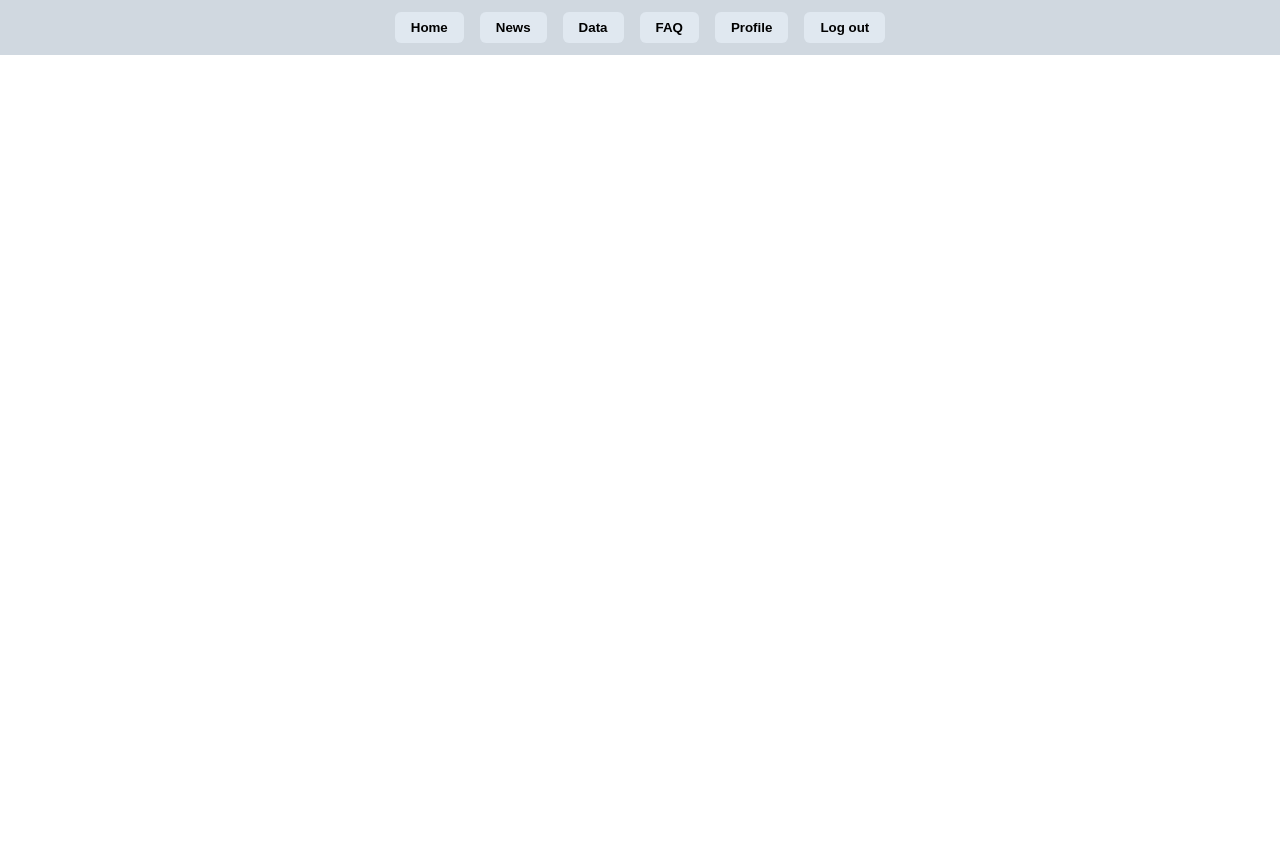
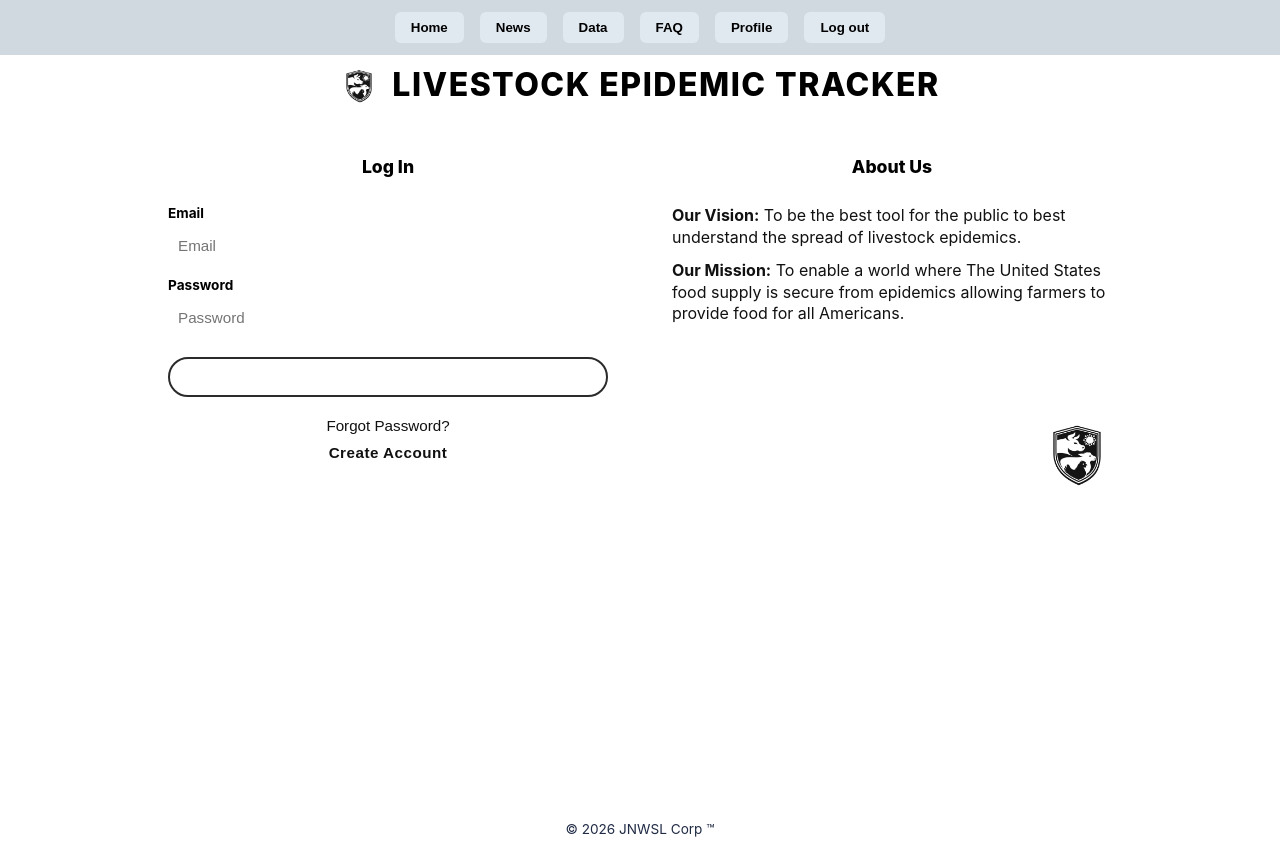
Before and after one commit to JB-3000/Spring_2026_Software_Engineering_Project, a React (Create React App) app in the folder frontend/: page /login in a window 1280 px wide. Before the commit the page ends 800 px from the top, so only its background shows below. Built offline with nearby package versions, Linux system fonts and the light colour scheme.

Commit message:
LoginPage FrontEnd now works

```diff
--- a/frontend/src/App.js
+++ b/frontend/src/App.js
@@ -6,6 +6,7 @@ import HomePage from './homepage/Homepage';
 import News from './News';
 import Data from './Data';
 import FAQ from './Faq';
+import LoginPage from './pages/LoginPage';
 //import Profile from 'pages/ViewProfile';
 
 function App() {
@@ -14,10 +15,11 @@ function App() {
       <Navbar />  {/* Always visible */}
 
       <Routes>
-        <Route path="/" element={<HomePage />} />
+        <Route path="/login" element={<LoginPage />} />
+        <Route path="/Home" element={<HomePage />} />
         <Route path="/news" element={<News />} />
         <Route path="/data" element={<Data />} />
-        <Route path="/Faq" element={<FAQ />} />
+        <Route path="/faq" element={<FAQ />} />
 
       </Routes>
     </div>
--- /dev/null
+++ b/frontend/src/components/SiteFooter.css
@@ -0,0 +1,17 @@
+.site-footer {
+	margin: 0;
+	background: var(--header-gray); /* match header shading */
+}
+
+.site-footer__rule {
+	height: 4px;
+	background: var(--primary);
+	width: 100%;
+}
+
+.site-footer__text {
+	text-align: center;
+	font-size: 0.85rem;
+	color: #1f2a44;
+	padding: 12px 0 18px 0;
+}
--- /dev/null
+++ b/frontend/src/components/SiteFooter.js
@@ -0,0 +1,11 @@
+import React from "react";
+import "./SiteFooter.css";
+
+export default function SiteFooter() {
+	return (
+		<footer className="site-footer">
+			<div className="site-footer__rule" />
+			<div className="site-footer__text">© 2026 JNWSL Corp ™</div>
+		</footer>
+	);
+}
--- /dev/null
+++ b/frontend/src/components/SiteHeader.css
@@ -0,0 +1,37 @@
+.site-header {
+	padding: 0;
+	margin: 0;
+	background: #fff;
+}
+
+.site-header__inner {
+	display: flex;
+	align-items: center;
+	justify-content: center; /* centers logo+title group */
+	gap: 14px;
+	padding: 10px 16px;
+	background: var(--header-gray);
+}
+
+.site-header__logo {
+	width: 38px;
+	height: 38px;
+	display: block;
+	object-fit: contain;
+}
+
+.site-header__title {
+	margin: 0;
+	font-size: 2rem;
+	letter-spacing: 1.5px;
+	font-weight: 800;
+	color: #000;
+	text-transform: uppercase;
+	text-align: center;
+}
+
+.site-header__rule {
+	height: 4px;            /* match figma thickness */
+	background: var(--primary);
+	width: 100%;
+}
--- /dev/null
+++ b/frontend/src/components/SiteHeader.js
@@ -0,0 +1,20 @@
+import React from "react";
+import "./SiteHeader.css";
+import Logo from "../LivestockEpidemicTracker.jpeg";
+
+export default function SiteHeader() {
+	return (
+		<header className="site-header">
+			<div className="site-header__inner">
+				<img
+					className="site-header__logo"
+					src={Logo}
+					alt="Livestock Epidemic Tracker logo"
+				/>
+				<h1 className="site-header__title">LIVESTOCK EPIDEMIC TRACKER</h1>
+			</div>
+
+			<div className="site-header__rule" />
+		</header>
+	);
+}
--- a/frontend/src/homepage.html
+++ b/frontend/src/homepage.html
@@ -1,3 +1,4 @@
+
 <!DOCTYPE html>
 <html lang="en">
 <head>
--- /dev/null
+++ b/frontend/src/pages/LoginPage.css
@@ -0,0 +1,155 @@
+.login-page {
+	min-height: 100vh;
+	display: flex;
+	flex-direction: column;
+	background: #fff;
+}
+
+.login-main {
+	flex: 1;
+	padding: 28px 16px;
+	display: flex;
+	justify-content: center;
+	align-items: flex-start;
+}
+
+.login-grid {
+	width: min(980px, 100%);
+	display: grid;
+	grid-template-columns: 1fr 1fr;
+	gap: 28px;
+	align-items: stretch;
+}
+
+/* Stack cards on mobile */
+@media (max-width: 820px) {
+	.login-grid {
+		grid-template-columns: 1fr;
+	}
+}
+
+.card {
+	display: flex;
+	flex-direction: column;
+	height: 100%;
+	background: var(--card-bg);
+	border: 2px solid var(--border);
+}
+
+/* Force BOTH cards to the same visual size like Figma */
+.card--fixed {
+	min-height: 360px; /* adjust if you want slightly taller */
+}
+
+.card__title {
+	background: var(--header-bar);
+	border-bottom: 2px solid var(--border);
+	text-align: center;
+	font-weight: 800;
+	padding: 10px 12px;
+	font-size: 1.1rem;
+}
+
+.login-form {
+	flex: 1;
+	padding: 18px 18px 14px 18px;
+	display: flex;
+	flex-direction: column;
+	gap: 14px;
+}
+
+.field {
+	display: flex;
+	flex-direction: column;
+	gap: 6px;
+}
+
+.field__label {
+	font-size: 0.85rem;
+	color: var(--muted);
+	font-weight: 700;
+}
+
+.field__input {
+	height: 36px;
+	border: 2px solid var(--border);
+	background: #fff;
+	padding: 0 10px;
+	font-size: 0.95rem;
+	outline: none;
+}
+
+.field__input:focus {
+	border-color: var(--primary);
+}
+
+.login-btn {
+	margin-top: 8px;
+	height: 40px;
+	border-radius: 999px;
+	border: 2px solid #2b2b2b;
+	background: var(--primary);
+	color: #fff;
+	font-weight: 800;
+	font-size: 1rem;
+	cursor: pointer;
+}
+
+.login-btn:hover {
+	background: var(--primary-dk);
+}
+
+.login-links {
+	display: flex;
+	flex-direction: column;
+	gap: 10px;
+	align-items: center;
+	padding-top: 6px;
+}
+
+.link-btn {
+	background: none;
+	border: none;
+	padding: 0;
+	color: #111;
+	cursor: pointer;
+	font-size: 0.95rem;
+}
+
+.link-btn:hover {
+	text-decoration: underline;
+}
+
+.link-btn--strong {
+	font-weight: 800;
+	letter-spacing: 0.5px;
+}
+
+/* About panel */
+.about {
+	flex: 1;
+	padding: 18px;
+	display: flex;
+	flex-direction: column;
+}
+
+.about p {
+	margin: 0 0 12px 0;
+	color: #111;
+	line-height: 1.35;
+}
+
+.about__logo {
+	margin-top: auto;
+	display: flex;
+	justify-content: flex-end;
+	padding-top: 10px;
+}
+
+/* Shrunk logo inside the About Us card */
+.about__shield-img {
+	width: 70px;
+	height: 70px;
+	object-fit: contain;
+	display: block;
+}
--- /dev/null
+++ b/frontend/src/pages/LoginPage.js
@@ -0,0 +1,103 @@
+import React, { useState } from "react";
+import SiteHeader from "../components/SiteHeader";
+import SiteFooter from "../components/SiteFooter";
+import "./LoginPage.css";
+
+import Logo from "../LivestockEpidemicTracker.jpeg";
+
+export default function LoginPage() {
+	const [email, setEmail] = useState("");
+	const [password, setPassword] = useState("");
+
+	const handleSubmit = (e) => {
+		e.preventDefault();
+		console.log("Login submit:", { email, password });
+	};
+
+	return (
+		<div className="login-page">
+			<SiteHeader />
+
+			<main className="login-main">
+				<div className="login-grid">
+					<section className="card card--fixed">
+						<div className="card__title">Log In</div>
+
+						<form className="login-form" onSubmit={handleSubmit}>
+							<label className="field">
+								<span className="field__label">Email</span>
+								<input
+									className="field__input"
+									type="email"
+									value={email}
+									onChange={(e) => setEmail(e.target.value)}
+									placeholder="Email"
+									autoComplete="email"
+									required
+								/>
+							</label>
+
+							<label className="field">
+								<span className="field__label">Password</span>
+								<input
+									className="field__input"
+									type="password"
+									value={password}
+									onChange={(e) => setPassword(e.target.value)}
+									placeholder="Password"
+									autoComplete="current-password"
+									required
+								/>
+							</label>
+
+							<button className="login-btn" type="submit">
+								Log In
+							</button>
+
+							<div className="login-links">
+								<button
+									type="button"
+									className="link-btn"
+									onClick={() => alert("Forgot password flow not implemented yet.")}
+								>
+									Forgot Password?
+								</button>
+
+								<button
+									type="button"
+									className="link-btn link-btn--strong"
+									onClick={() => alert("Create account flow not implemented yet.")}
+								>
+									Create Account
+								</button>
+							</div>
+						</form>
+					</section>
+
+					<section className="card card--fixed">
+						<div className="card__title">About Us</div>
+
+						<div className="about">
+							<p>
+								<strong>Our Vision:</strong> To be the best tool for the public to
+								best understand the spread of livestock epidemics.
+							</p>
+
+							<p>
+								<strong>Our Mission:</strong> To enable a world where The United
+								States food supply is secure from epidemics allowing farmers to
+								provide food for all Americans.
+							</p>
+
+							<div className="about__logo" aria-hidden="true">
+								<img className="about__shield-img" src={Logo} alt="" />
+							</div>
+						</div>
+					</section>
+				</div>
+			</main>
+
+			<SiteFooter />
+		</div>
+	);
+}
```
Also changed, not shown: frontend/src/LivestockEpidemicTracker.jpeg (added), 1 other file (tests, documents, lock files or other folders).
